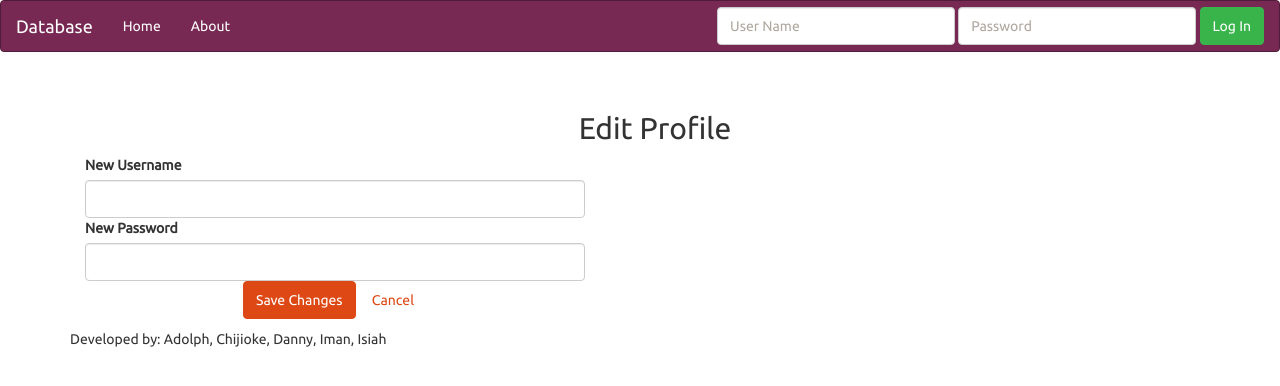
After one commit to chijiokeumezinwa/Library-Database-Project, a Flask app: template templates/edit_profile.html in a window 1280 px wide. The commit adds this page. Shown: the top 386 px of the page. Run offline with Flask 3, Linux system fonts and the light colour scheme; the template is opened without the code that fills it, so the values that code supplies are empty; some libraries are stand-ins or nearby versions.

Commit message:
Added ability to edit unique username, and also password

```diff
--- a/app.py
+++ b/app.py
@@ -116,7 +116,7 @@ def create_app():
                 flash("Email already exists. Please choose different email address")
                 return redirect(url_for("register"))
 
-            hashed_password = generate_password_hash(password, method='scrypt')
+            hashed_password = generate_password_hash(password)
             new_user = user(username=username, password=hashed_password, email=email)
 
             try:
@@ -146,12 +146,57 @@ def create_app():
 
     @app.route('/profile')
     def profile():
+        from models import user
         if 'current_user' not in session:
             flash("You need to be logged in to view your profile.")
             return redirect(url_for('login'))
 
         # Continue with logic for displaying user profile
-        return render_template('profile.html')
+        current_user=user.query.filter_by(username=session['current_user']).first()
+
+        if not current_user:
+            flash("User not found.")
+            return redirect(url_for('login'))
+
+        return render_template('profile.html', username=current_user.username)
+
+    @app.route('/edit_profile', methods=['GET', 'POST'])
+    def edit_profile():
+        from models import user
+        from werkzeug.security import generate_password_hash
+        from sqlalchemy import and_
+
+        if 'current_user' not in session:
+            flash("You need to be logged in.")
+            return redirect(url_for('login'))
+
+        current_user = user.query.filter_by(username=session['current_user']).first()
+        if not current_user:
+            flash("User not found.")
+            return redirect(url_for('login'))
+
+        if request.method == "POST":
+            new_username = request.form.get("new_username", "").strip()
+            new_password = request.form.get("new_password", "").strip()
+
+            # Check if new username is taken by someone else
+            if new_username and new_username != current_user.username:
+                existing_user = user.query.filter(and_(user.username == new_username, user.user_id != current_user.user_id)).first()
+                if existing_user:
+                    flash("Username already taken. Please choose a different one.", "danger")
+                    return redirect(url_for('edit_profile'))
+
+                current_user.username = new_username
+                session["current_user"] = new_username  # update session
+
+            if new_password:
+                current_user.password = generate_password_hash(new_password)
+
+            db.session.commit()
+            flash("Profile updated successfully.")
+            return redirect(url_for('profile'))
+
+        return render_template("edit_profile.html", username=current_user.username)
 
     return app
 
--- a/templates/base.html
+++ b/templates/base.html
@@ -32,7 +32,7 @@
                     <li><a href="{{ url_for('home') }}">Home</a></li>
                     <li><a href="{{ url_for('about') }}">About</a></li>
                     {% if session.get("current_user", None) != None %}
-                    <li><a href="{{ url_for('profile') }}">Private</a></li>
+                    <li><a href="{{ url_for('profile') }}">Profile</a></li>
                     {% endif%}
                     {% if current_user and current_user.is_admin %}
                         <li><a href="{{ url_for('admin') }}">Admin Dashboard</a></li>
--- /dev/null
+++ b/templates/edit_profile.html
@@ -0,0 +1,40 @@
+{% extends 'base.html' %}
+
+{% block title %}
+    Edit Profile
+{% endblock %}
+
+{% block body %}
+    {{ super() }}
+    <div class="container mt-5">
+        <h2 class="text-center">Edit Profile</h2>
+
+        <!-- Flash messages -->
+        {% with messages = get_flashed_messages() %}
+            {% if messages %}
+                <div class="alert alert-success text-center">
+                    {% for message in messages %}
+                        <p>{{ message }}</p>
+                    {% endfor %}
+                </div>
+            {% endif %}
+        {% endwith %}
+
+        <form method="POST" class="mx-auto" style="max-width: 500px;">
+            <div class="mb-3">
+                <label for="new_username" class="form-label">New Username</label>
+                <input type="text" name="new_username" id="new_username" class="form-control" value="{{ username }}">
+            </div>
+
+            <div class="mb-3">
+                <label for="new_password" class="form-label">New Password</label>
+                <input type="password" name="new_password" id="new_password" class="form-control">
+            </div>
+
+            <div class="text-center">
+                <button type="submit" class="btn btn-primary">Save Changes</button>
+                <a href="{{ url_for('profile') }}" class="btn btn-secondary ms-2">Cancel</a>
+            </div>
+        </form>
+    </div>
+{% endblock %}
```
Also changed, not shown: templates/profile.html (+3 -5 lines).
